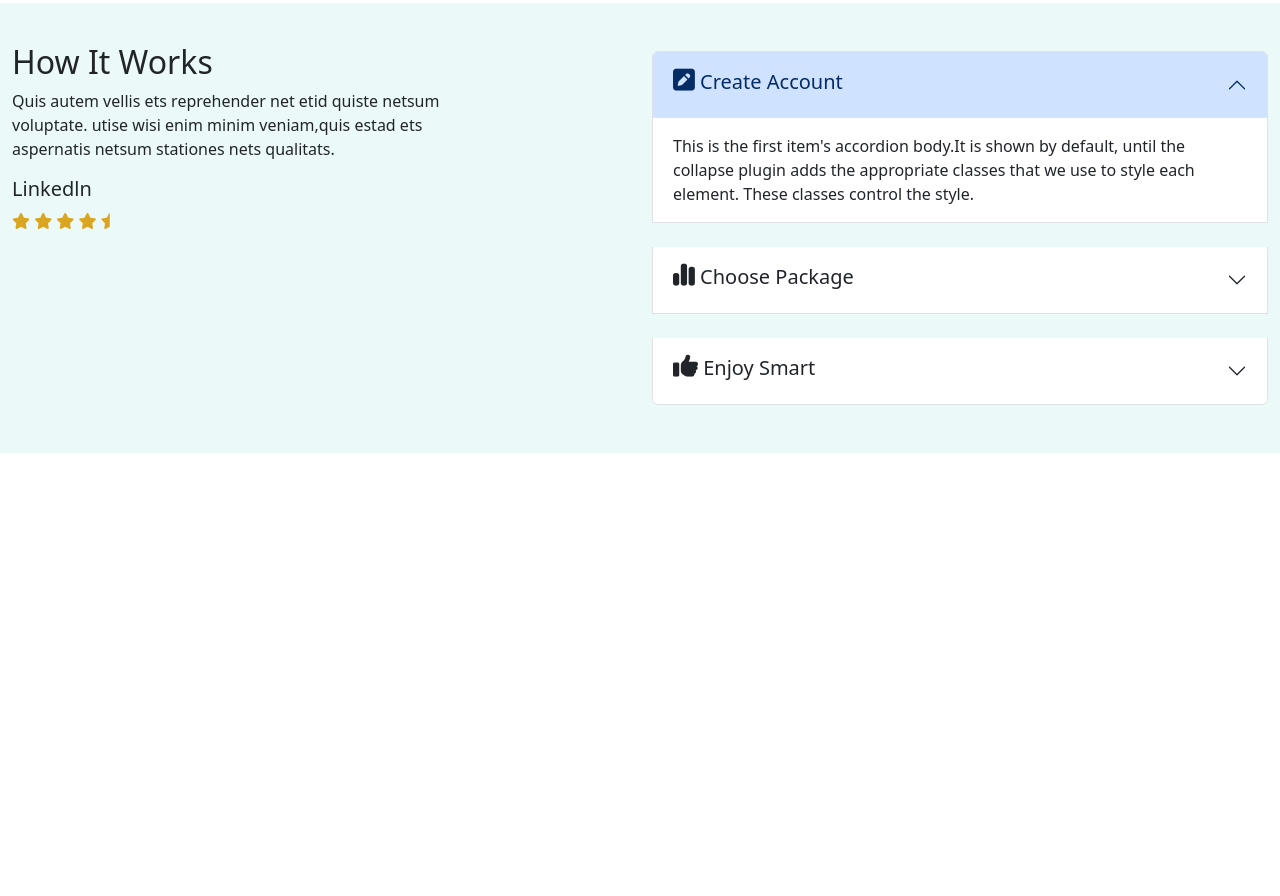
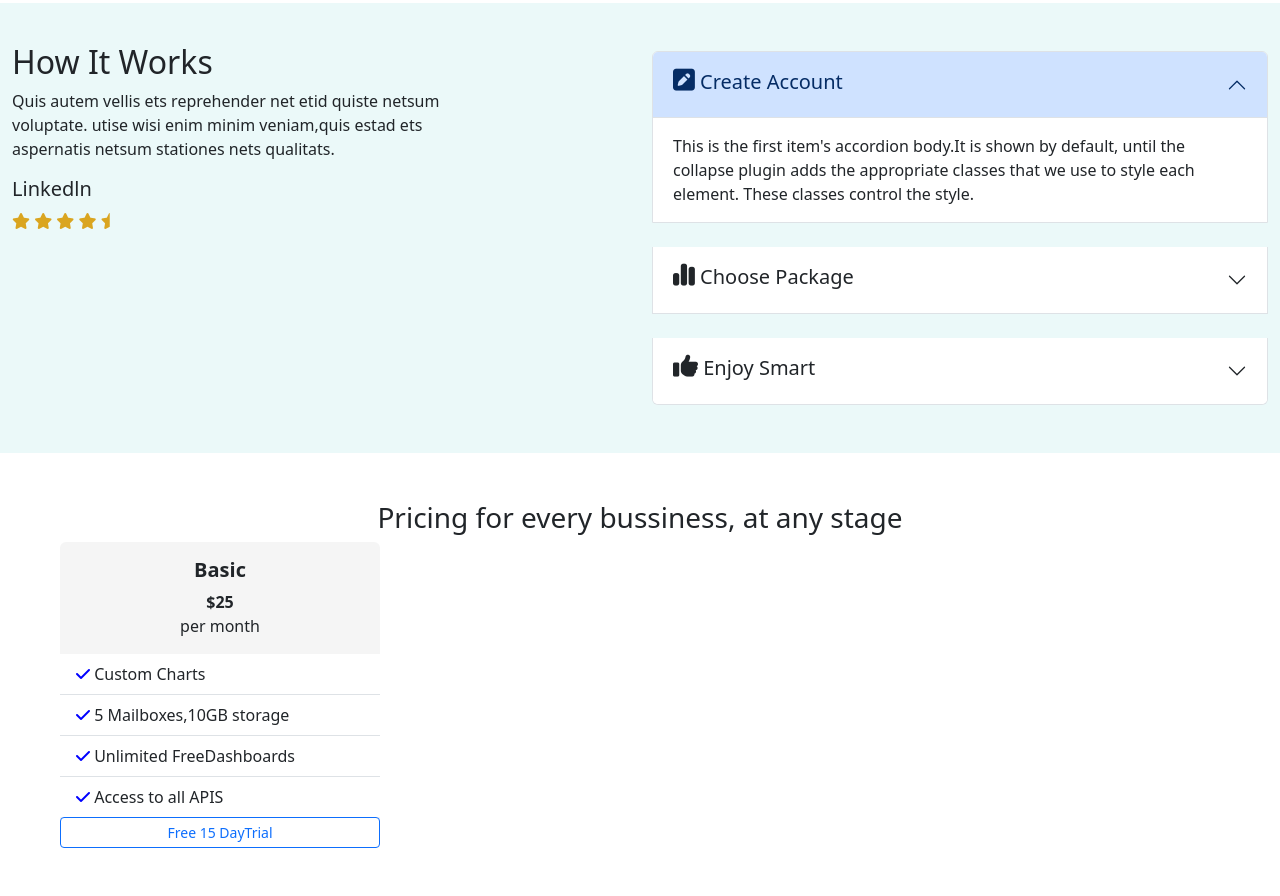
Before and after one commit to aryansinghverma/UI-for-AI-Ninja, a plain HTML site: page index.html in a window 1280 px wide. Shown: the part 1440-2336 px from the top of the page. Before the commit the page ends 1941 px from the top, so only its background shows below. Drawn offline with nearby package versions, Linux system fonts and the light colour scheme.

Commit message:
price cards

```diff
--- a/index.html
+++ b/index.html
@@ -188,5 +188,29 @@
         </div>
     </div>
 </section>
+
+<section>
+    <h3 style="text-align: center;"> Pricing for every bussiness, at any stage</h3>
+    <div class="container-fluid">
+        <div class="row">
+            <div class="col-xl-3 col-xxl-3 mx-5 mb-5">
+                <div class="card" style="width: 20rem; border-style: none; background-color: whitesmoke;">
+                    <div class="card-body" style="text-align: center;">
+                      <h5 class="card-title"> <b> Basic</b></h5>
+                      <p class="card-text"> <strong> $25</strong> <br> per month</p>
+                    </div>
+                    <ul class="list-group list-group-flush" style="border-radius: 0%;">
+                      <li class="list-group-item"> <i class="fa-solid fa-check" style="color: blue;"></i> Custom Charts</li>
+                      <li class="list-group-item"> <i class="fa-solid fa-check" style="color: blue;"></i> 5 Mailboxes,10GB storage</li>
+                      <li class="list-group-item"> <i class="fa-solid fa-check" style="color: blue;"></i> Unlimited FreeDashboards</li>
+                      <li class="list-group-item">  <i class="fa-solid fa-check" style="color: blue;"></i> Access to all APIS</li>
+                    </ul>
+                    <button class="btn btn-primary bg-white text-primary btn-sm"> Free 15 DayTrial</button>
+                  </div>
+            </div>
+
+        </div>
+    </div>
+</section>
 </body>
 </html>
```
